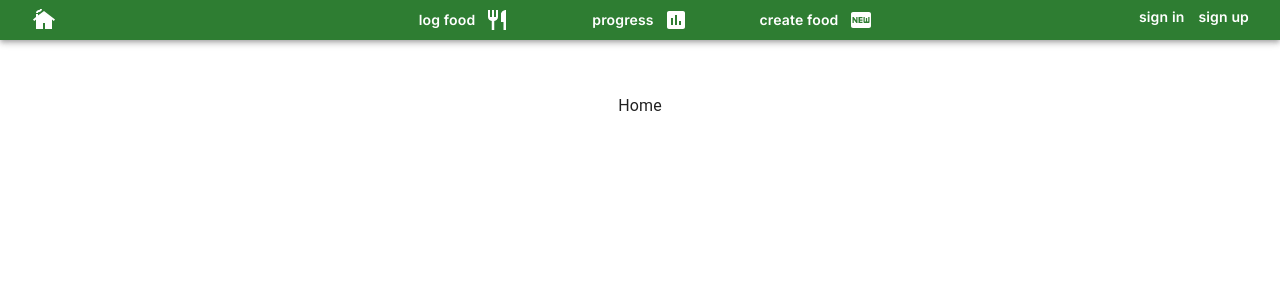
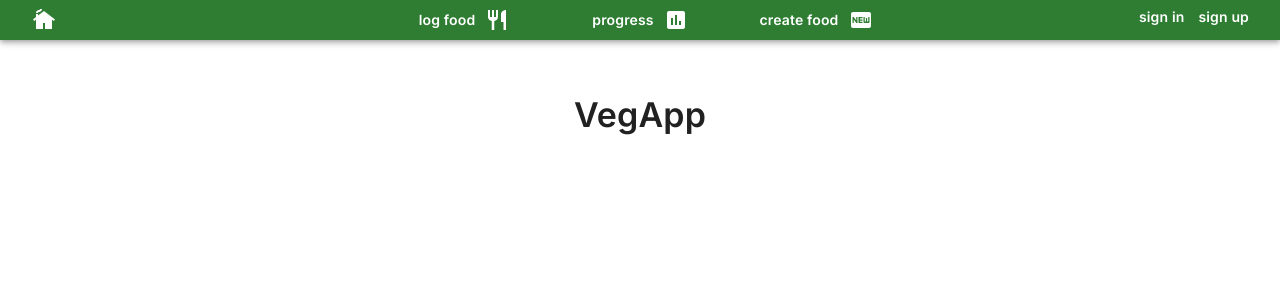
Before and after one commit to hphilpotts/veg-app-frontend-2.0, a React (Vite) app: page / in a window 1280 px wide. Shown: the top 300 px of the page. Built offline with nearby package versions, Linux system fonts and the light colour scheme.

Commit message:
Created Home page component and added PageTitle component to all pages.

```diff
--- a/src/App.jsx
+++ b/src/App.jsx
@@ -6,6 +6,7 @@ import { Container } from '@mui/material';
 import { Header } from './components/Header';
 import { Footer } from './components/Footer';
 
+import { Home } from './pages/Home';
 import { SignIn } from './pages/SignIn';
 import { SignUp } from './pages/SignUp';
 import { LogFood } from './pages/LogFood';
@@ -30,7 +31,7 @@ const App = () => {
       <Header signOut={signOut} />
       <Container sx={{ ...center, ...topMargin, marginBottom: '15%' }}>
         <Routes>
-          <Route path='/' element={<p>Home</p>}></Route>
+          <Route path='/' element={<Home />}></Route>
           <Route path='signin/' element={<SignIn setUserFromSignIn={setUserFromSignIn} />}></Route>
           <Route path='signup/' element={<SignUp setUserFromSignIn={setUserFromSignIn} />}></Route>
           <Route path='logFood/' element={<LogFood />}></Route>
--- /dev/null
+++ b/src/pages/Home.jsx
@@ -0,0 +1,9 @@
+import React from 'react';
+
+import { PageTitle } from '../components/PageTitle';
+
+export const Home = () => {
+    return (
+        <PageTitle titleText={'VegApp'} />
+    );
+};
--- a/src/pages/Progress.jsx
+++ b/src/pages/Progress.jsx
@@ -3,6 +3,8 @@ import { useNavigate } from 'react-router-dom';
 
 import Axios from 'axios';
 import { xAuth } from '../utils/axiosConfig';
+
+import { PageTitle } from '../components/PageTitle';
 
 import { UserContext } from '../App';
 
@@ -40,7 +42,7 @@ export const Progress = () => {
     }, [user]);
 
     return (
-        <h1>Progress Page</h1>
+        <PageTitle titleText={'progress'} />
     );
 
 };
```
